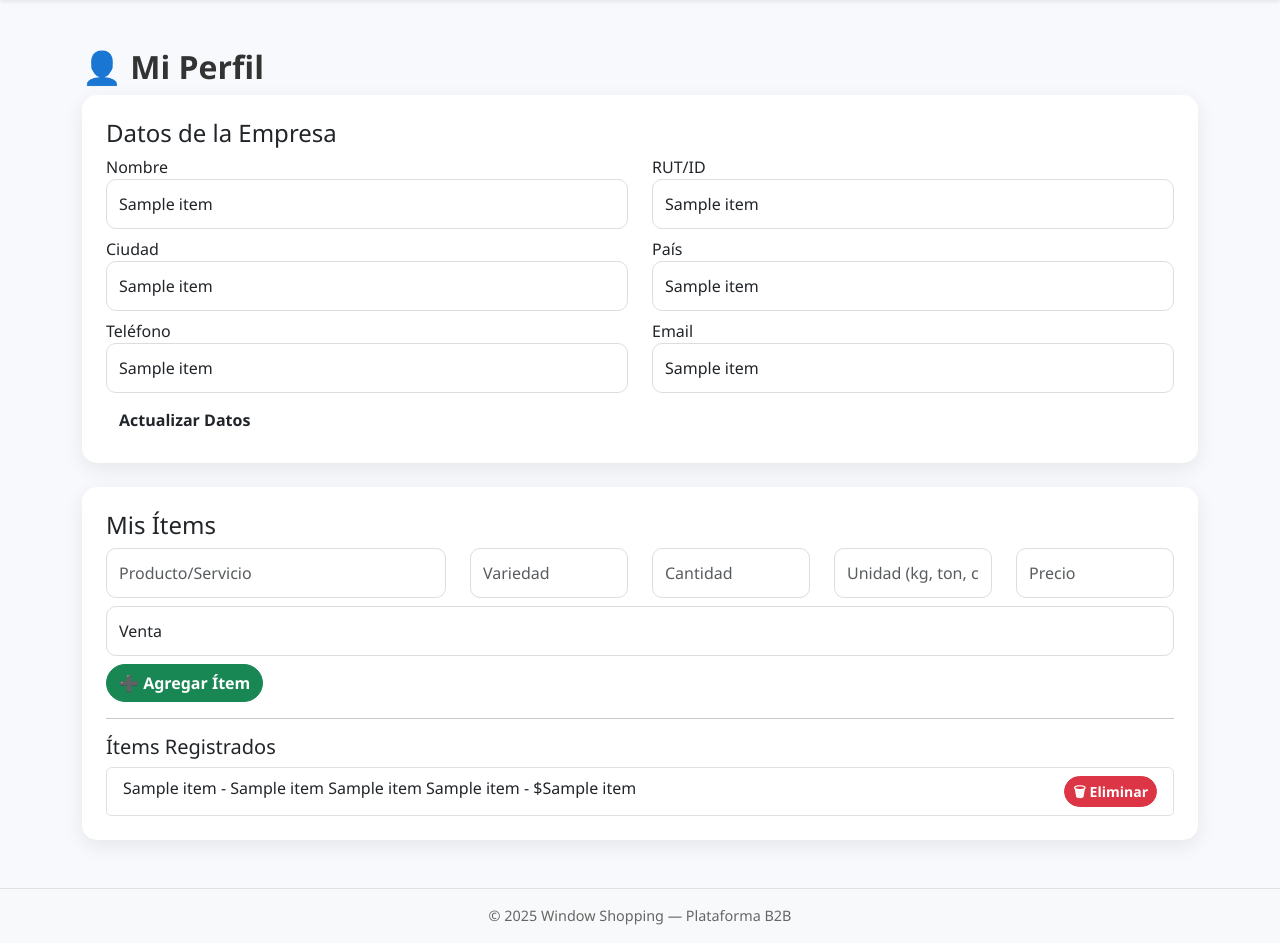
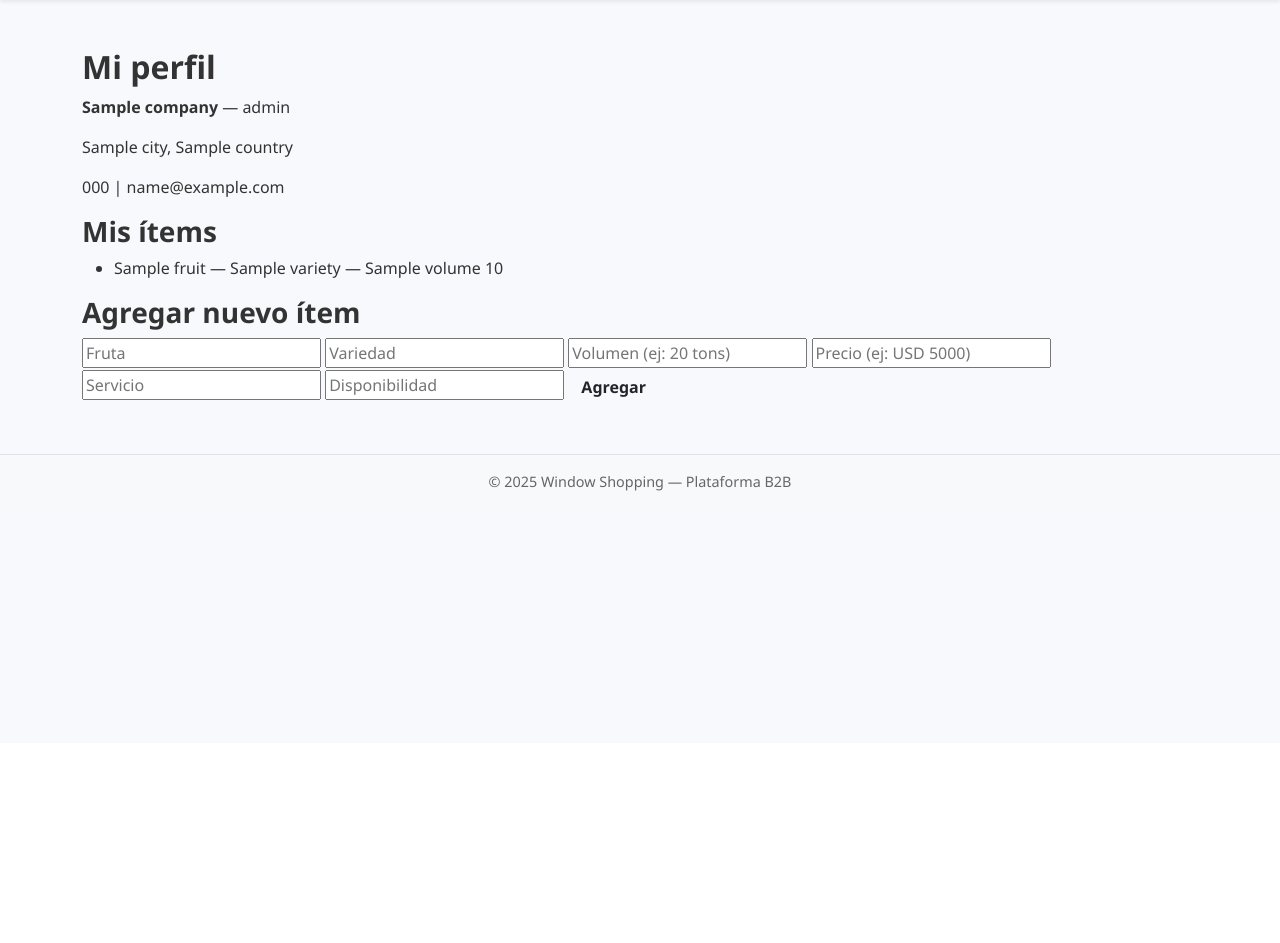
Before and after one commit to crhistopher09ponce04-art/Window-Shopping, a Flask app: template templates/mi_perfil.html in a window 1280 px wide. Shown: the part 57-1000 px from the top of the page. After the commit the page ends 548 px from the top, so only its background shows below. Run offline with Flask 3, Linux system fonts and the light colour scheme; the template is opened without the code that fills it: most values are stand-ins (such as "Sample title", 1, 10 or a date in 2020).

Commit message:
Update mi_perfil.html

```diff
--- a/templates/mi_perfil.html
+++ b/templates/mi_perfil.html
@@ -1,63 +1,25 @@
 {% extends "base.html" %}
 {% block content %}
-<h2>👤 Mi Perfil</h2>
+<h2>{{ t("Mi perfil", "My profile") }}</h2>
+<p><b>{{ company.name }}</b> — {{ company.role }}</p>
+<p>{{ company.city }}, {{ company.country }}</p>
+<p>{{ company.phone }} | {{ company.email }}</p>
 
-<div class="card p-4 mb-4">
-    <h4>Datos de la Empresa</h4>
-    <form method="POST">
-        <input type="hidden" name="update_profile" value="1">
-        <div class="row mb-2">
-            <div class="col-md-6"><label>Nombre</label><input type="text" name="name" value="{{ company[4] or '' }}" class="form-control"></div>
-            <div class="col-md-6"><label>RUT/ID</label><input type="text" name="tax_id" value="{{ company[5] or '' }}" class="form-control"></div>
-        </div>
-        <div class="row mb-2">
-            <div class="col-md-6"><label>Ciudad</label><input type="text" name="city" value="{{ company[6] or '' }}" class="form-control"></div>
-            <div class="col-md-6"><label>País</label><input type="text" name="country" value="{{ company[7] or '' }}" class="form-control"></div>
-        </div>
-        <div class="row mb-2">
-            <div class="col-md-6"><label>Teléfono</label><input type="text" name="phone" value="{{ company[8] or '' }}" class="form-control"></div>
-            <div class="col-md-6"><label>Email</label><input type="text" name="email" value="{{ company[9] or '' }}" class="form-control"></div>
-        </div>
-        <button type="submit" class="btn btn-custom">Actualizar Datos</button>
-    </form>
-</div>
+<h3>{{ t("Mis ítems", "My items") }}</h3>
+<ul>
+{% for item in company.items %}
+  <li>{{ item.get("fruit") or item.get("service") }} — {{ item.get("variety") or item.get("availability") }} — {{ item.get("volume") or "" }} {{ item.get("price") or "" }}</li>
+{% endfor %}
+</ul>
 
-<div class="card p-4">
-    <h4>Mis Ítems</h4>
-    <form method="POST">
-        <input type="hidden" name="add_item" value="1">
-        <div class="row mb-2">
-            <div class="col-md-4"><input type="text" name="item_name" class="form-control" placeholder="Producto/Servicio"></div>
-            <div class="col-md-2"><input type="text" name="item_variety" class="form-control" placeholder="Variedad"></div>
-            <div class="col-md-2"><input type="text" name="item_quantity" class="form-control" placeholder="Cantidad"></div>
-            <div class="col-md-2"><input type="text" name="item_unit" class="form-control" placeholder="Unidad (kg, ton, cajas)"></div>
-            <div class="col-md-2"><input type="text" name="item_price" class="form-control" placeholder="Precio"></div>
-        </div>
-        <div class="mb-2">
-            <select name="item_type" class="form-control">
-                <option value="venta">Venta</option>
-                <option value="compra">Compra</option>
-                <option value="servicio">Servicio</option>
-            </select>
-        </div>
-        <button type="submit" class="btn btn-success">➕ Agregar Ítem</button>
-    </form>
-
-    <hr>
-    <h5>Ítems Registrados</h5>
-    {% if items %}
-        <ul class="list-group">
-            {% for item in items %}
-                <li class="list-group-item d-flex justify-content-between">
-                    {{ item[3] }} - {{ item[4] }} {{ item[5] }} {{ item[6] }} - ${{ item[7] }}
-                    <form method="POST" style="margin:0;">
-                        <button type="submit" name="remove_item" value="{{ item[0] }}" class="btn btn-danger btn-sm">🗑 Eliminar</button>
-                    </form>
-                </li>
-            {% endfor %}
-        </ul>
-    {% else %}
-        <p class="text-muted">No hay ítems aún.</p>
-    {% endif %}
-</div>
+<h3>{{ t("Agregar nuevo ítem", "Add new item") }}</h3>
+<form method="post">
+    <input type="text" name="fruit" placeholder="Fruta">
+    <input type="text" name="variety" placeholder="Variedad">
+    <input type="text" name="volume" placeholder="Volumen (ej: 20 tons)">
+    <input type="text" name="price" placeholder="Precio (ej: USD 5000)">
+    <input type="text" name="service" placeholder="Servicio">
+    <input type="text" name="availability" placeholder="Disponibilidad">
+    <button type="submit" class="btn">{{ t("Agregar", "Add") }}</button>
+</form>
 {% endblock %}
```
